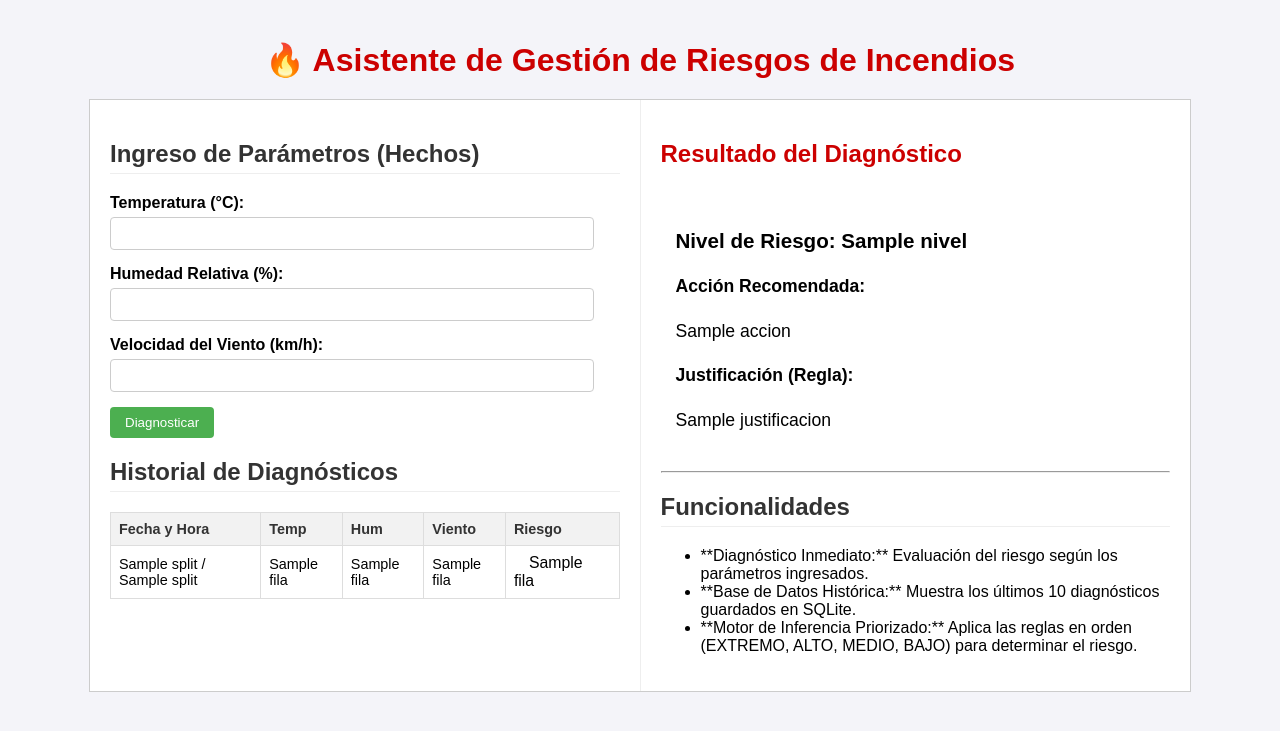
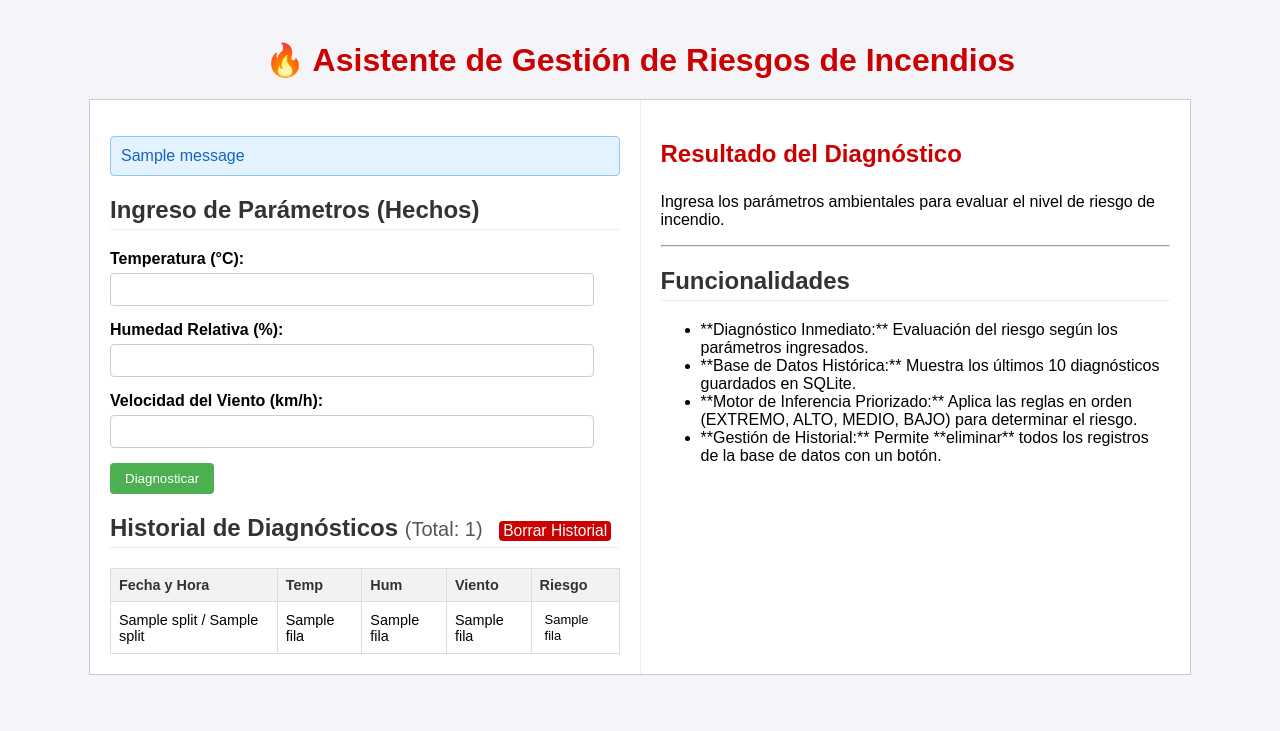
Before and after one commit to mmatus0/TP3-IA, a Flask app: template templates/index.html in a window 1280 px wide. Shown: the top 731 px of the page. Run offline with Flask 3, Linux system fonts and the light colour scheme; the template is opened without the code that fills it: most values are stand-ins (such as "Sample title", 1, 10 or a date in 2020); one stand-in notice (Sample message) is shown.

Commit message:
Toques finales y funcion de borrar historial

```diff
--- a/app.py
+++ b/app.py
@@ -1,14 +1,17 @@
 import json
 import sqlite3
 from datetime import datetime
-from flask import Flask, render_template, request
+# MODIFICADO: Añadir flash, redirect, url_for, session
+from flask import Flask, render_template, request, flash, redirect, url_for, session
 
 # --- Configuración Inicial ---
 app = Flask(__name__)
+# AÑADIDO: Clave secreta necesaria para usar session y flash
+app.secret_key = 'clave_secreta_facil_y_segura'
 REGLAS = [] # Base de Conocimiento (Reglas cargadas desde JSON)
 DB_NAME = "diagnosticos_riesgo.db" # Nombre del archivo SQLite
 
-# --- Funciones de Gestión de Reglas y Motor de Inferencia ---
+# --- Funciones de Gestión de Reglas y Motor de Inferencia (SIN CAMBIOS) ---
 
 def cargar_reglas():
     """Cargo la base de conocimiento (Reglas) desde el archivo JSON."""
@@ -72,7 +75,7 @@ def inferir_riesgo(datos_entrada):
     }
 
 
-  # ----- Base de Datos - SQLite -----
+  # ----- Base de Datos - SQLite (MANTENER) -----
 
 
 def init_db():
@@ -119,39 +122,81 @@ def obtener_diagnosticos():
         return cursor.fetchall()
 
 
+# AÑADIDO: Contador de registros
+def contar_registros():
+    """Obtiene el número total de diagnósticos guardados en la BDD."""
+    with sqlite3.connect(DB_NAME) as connexion:
+        cursor = connexion.cursor()
+        cursor.execute("SELECT COUNT(*) FROM diagnosticos")
+        return cursor.fetchone()[0]
 
-# ------ Flask -----
+
+# AÑADIDO: Función para eliminar historial
+@app.route("/eliminar_historial", methods=["POST", "GET"])
+def eliminar_historial():
+    """Elimina todos los registros de la tabla de diagnósticos."""
+    try:
+        with sqlite3.connect(DB_NAME) as connexion:
+            cursor = connexion.cursor()
+            cursor.execute("DELETE FROM diagnosticos")
+            connexion.commit()
+        flash('Historial de diagnósticos eliminado exitosamente.', 'success')
+    except Exception as e:
+        flash(f'Error al eliminar el historial: {e}', 'error')
+
+    # Redirige para refrescar el historial en la página principal
+    return redirect(url_for('index'))
+
+
+# ------ Flask: RUTA PRINCIPAL (MODIFICADA para PRG) -----
 @app.route("/", methods=["GET", "POST"])
 def index():
     cargar_reglas()
-    resultado = None
-    datos_entrada_display = {}
-    registros = obtener_diagnosticos() # Carga el historial al abrir la página
 
+    # 1. Handle POST (Diagnóstico)
     if request.method == "POST":
-        # Recolectar hechos (datos de entrada)
-        datos_entrada = {
-            'temperatura': request.form.get('temperatura'),
-            'humedad': request.form.get('humedad'),
-            'viento': request.form.get('viento')
-        }
-
-        datos_entrada_display = datos_entrada
+        try:
+            # Recolectar hechos y convertir a float
+            datos_entrada = {
+                'temperatura': float(request.form.get('temperatura')),
+                'humedad': float(request.form.get('humedad')),
+                'viento': float(request.form.get('viento'))
+            }
+        except ValueError:
+            flash("Error: Asegúrate de ingresar números válidos en todos los campos.", 'error')
+            return redirect(url_for('index'))
 
         # Llamar al Motor de Inferencia
         resultado = inferir_riesgo(datos_entrada)
 
-        # Guardar el nuevo riesgo y recargar el historial
+        # Guardar el nuevo riesgo
         guardar_diagnostico(datos_entrada, resultado)
-        registros = obtener_diagnosticos()
+
+        # PRG CLAVE: Guardar el resultado COMPLETO en la sesión antes de redirigir
+        session['last_result'] = resultado
+        session['last_inputs'] = datos_entrada # Guardar entradas para el mensaje flash
+
+        flash(f"Diagnóstico guardado con éxito. Riesgo: {resultado['nivel']}", 'success')
+
+        # REDIRECCIÓN: Evita la re-submisión al recargar (PRG)
+        return redirect(url_for('index'))
+
+    # 2. Handle GET (Carga Inicial o Después de Redirección)
+
+    # El formulario de entrada se pasará vacío, borrando los datos
+    datos_entrada_display = {}
+
+    registros = obtener_diagnosticos()
+    total_registros = contar_registros()
 
     # Renderizar la plantilla HTML
     return render_template("index.html",
-                           resultado=resultado,
+                           # NOTA: ya no se pasa 'resultado' aquí, se recupera en el HTML de la sesión
                            datos_entrada=datos_entrada_display,
-                           registros=registros)
+                           registros=registros,
+                           total_registros=total_registros)
 
-    # --- Función para Pruebas de Inferencia ---
+# --- Función para Pruebas de Inferencia (MANTENER) ---
 
 def ejecutar_pruebas_de_inferencia():
     """Define y ejecuta casos de prueba para validar el motor de inferencia (Reglas 1, 2, 3, 4)."""
@@ -196,7 +241,7 @@ def ejecutar_pruebas_de_inferencia():
     print(f"\n--- Resumen de Pruebas: {len(casos_prueba)} ejecutadas, {fallos} fallos. ---")
     return fallos == 0
 
-# --- Ejecución del Servidor ---
+# --- Ejecución del Servidor (MANTENER) ---
 if __name__ == "__main__":
     cargar_reglas()
     ejecutar_pruebas_de_inferencia()
--- a/templates/index.html
+++ b/templates/index.html
@@ -1,66 +1,221 @@
 <!DOCTYPE html>
 <html lang="es">
+
 <head>
     <meta charset="UTF-8">
     <meta name="viewport" content="width=device-width, initial-scale=1.0">
     <title>Asistente de Riesgo de Incendios</title>
     <style>
         /* Estilos generales */
-        body { font-family: Arial, sans-serif; margin: 0; padding: 20px; background-color: #f4f4f9; }
-        h1 { color: #cc0000; text-align: center; margin-bottom: 20px; }
-        h2 { border-bottom: 1px solid #eee; padding-bottom: 5px; margin-top: 20px; color: #333; }
+        body {
+            font-family: Arial, sans-serif;
+            margin: 0;
+            padding: 20px;
+            background-color: #f4f4f9;
+        }
+
+        h1 {
+            color: #cc0000;
+            text-align: center;
+            margin-bottom: 20px;
+        }
+
+        h2 {
+            border-bottom: 1px solid #eee;
+            padding-bottom: 5px;
+            margin-top: 20px;
+            color: #333;
+        }
 
         /* Estilos de la estructura de dos columnas */
-        .main-container { display: flex; width: 100%; max-width: 1100px; margin: 0 auto; background-color: white; border: 1px solid #ccc; }
-        .left-panel { flex: 1; padding: 20px; border-right: 1px solid #eee; }
-        .right-panel { flex: 1; padding: 20px; }
+        .main-container {
+            display: flex;
+            width: 100%;
+            max-width: 1100px;
+            margin: 0 auto;
+            background-color: white;
+            border: 1px solid #ccc;
+        }
+
+        .left-panel {
+            flex: 1;
+            padding: 20px;
+            border-right: 1px solid #eee;
+        }
+
+        .right-panel {
+            flex: 1;
+            padding: 20px;
+        }
 
         /* Estilos de formulario e inputs */
-        .form-group label { display: block; margin-bottom: 5px; font-weight: bold; }
-        .form-group input { width: 95%; padding: 8px; margin-bottom: 15px; border: 1px solid #ccc; border-radius: 4px; box-sizing: border-box; }
-        .button-diagnosticar { padding: 8px 15px; background-color: #4CAF50; color: white; border: none; border-radius: 4px; cursor: pointer; }
+        .form-group label {
+            display: block;
+            margin-bottom: 5px;
+            font-weight: bold;
+        }
+
+        .form-group input {
+            width: 95%;
+            padding: 8px;
+            margin-bottom: 15px;
+            border: 1px solid #ccc;
+            border-radius: 4px;
+            box-sizing: border-box;
+        }
+
+        .button-diagnosticar {
+            padding: 8px 15px;
+            background-color: #4CAF50;
+            color: white;
+            border: none;
+            border-radius: 4px;
+            cursor: pointer;
+        }
 
         /* Estilos de resultados */
-        .resultado { padding: 15px; margin-top: 10px; border-radius: 5px; font-size: 1.1em; }
-        .riesgo-EXTREMO { background-color: #fdd; border: 1px solid red; color: #a00; }
-        .riesgo-ALTO { background-color: #ffe0b2; border: 1px solid orange; color: #d65a00; }
-        .riesgo-MEDIO { background-color: #fff8e1; border: 1px solid gold; color: #a1887f; }
-        .riesgo-BAJO { background-color: #e8f5e9; border: 1px solid green; color: #388e3c; }
-        .riesgo-NO\.CLASIFICADO { background-color: #eee; border: 1px solid #999; color: #555; }
+        .resultado {
+            padding: 15px;
+            margin-top: 10px;
+            border-radius: 5px;
+            font-size: 1.1em;
+        }
+
+        .riesgo-EXTREMO {
+            background-color: #fdd;
+            border: 1px solid red;
+            color: #a00;
+        }
+
+        .riesgo-ALTO {
+            background-color: #ffe0b2;
+            border: 1px solid orange;
+            color: #d65a00;
+        }
+
+        .riesgo-MEDIO {
+            background-color: #fff8e1;
+            border: 1px solid gold;
+            color: #a1887f;
+        }
+
+        .riesgo-BAJO {
+            background-color: #e8f5e9;
+            border: 1px solid green;
+            color: #388e3c;
+        }
+
+        .riesgo-NO\.CLASIFICADO {
+            background-color: #eee;
+            border: 1px solid #999;
+            color: #555;
+        }
 
         /* Estilos de la tabla de historial */
-        table { width: 100%; border-collapse: collapse; margin-top: 15px; font-size: 0.9em; }
-        th, td { border: 1px solid #ddd; padding: 8px; text-align: left; }
-        th { background-color: #f2f2f2; color: #333; }
+        table {
+            width: 100%;
+            border-collapse: collapse;
+            margin-top: 15px;
+            font-size: 0.9em;
+        }
+
+        th,
+        td {
+            border: 1px solid #ddd;
+            padding: 8px;
+            text-align: left;
+        }
+
+        th {
+            background-color: #f2f2f2;
+            color: #333;
+        }
+
+        /* CORRECCIÓN VISUAL: Estilos adicionales para corregir la alineación del historial */
+        .left-panel .resultado {
+            display: inline-block;
+            /* CLAVE para que el span respete la altura de la fila */
+            padding: 2px 5px;
+            /* Padding reducido para mejor ajuste */
+            font-size: 0.9em;
+            margin: 0;
+            line-height: 1.2;
+        }
+
+        /* Estilos para el mensaje Flash */
+        .flashes {
+            list-style: none;
+            padding: 10px;
+            background-color: #e3f2fd;
+            border: 1px solid #90caf9;
+            color: #1565c0;
+            border-radius: 4px;
+            margin-bottom: 20px;
+        }
+
+        .flashes.error {
+            background-color: #ffebee;
+            border-color: #ef9a9a;
+            color: #c62828;
+        }
+
+        .flashes.success {
+            background-color: #e8f5e9;
+            border-color: #a5d6a7;
+            color: #2e7d32;
+        }
     </style>
 </head>
+
 <body>
     <h1>🔥 Asistente de Gestión de Riesgos de Incendios</h1>
 
     <div class="main-container">
 
         <div class="left-panel">
+
+            {% with messages = get_flashed_messages(with_categories=true) %}
+            {% if messages %}
+            <ul class="flashes">
+                {% for category, message in messages %}
+                <li class="{{ category }}">{{ message }}</li>
+                {% endfor %}
+            </ul>
+            {% endif %}
+            {% endwith %}
             <h2>Ingreso de Parámetros (Hechos)</h2>
             <form method="post">
                 <div class="form-group">
                     <label for="temperatura">Temperatura (°C):</label>
                     <input type="number" step="0.1" name="temperatura" id="temperatura" required
-                           value="{{ datos_entrada.temperatura if datos_entrada.temperatura else '' }}">
+                        value="{{ datos_entrada.temperatura if datos_entrada.temperatura else '' }}">
                 </div>
                 <div class="form-group">
                     <label for="humedad">Humedad Relativa (%):</label>
                     <input type="number" step="0.1" name="humedad" id="humedad" required
-                           value="{{ datos_entrada.humedad if datos_entrada.humedad else '' }}">
+                        value="{{ datos_entrada.humedad if datos_entrada.humedad else '' }}">
                 </div>
                 <div class="form-group">
                     <label for="viento">Velocidad del Viento (km/h):</label>
                     <input type="number" step="0.1" name="viento" id="viento" required
-                           value="{{ datos_entrada.viento if datos_entrada.viento else '' }}">
+                        value="{{ datos_entrada.viento if datos_entrada.viento else '' }}">
                 </div>
                 <button type="submit" class="button-diagnosticar">Diagnosticar</button>
             </form>
 
-            <h2>Historial de Diagnósticos</h2>
+            <h2>
+                Historial de Diagnósticos
+                {% if total_registros is not none %}
+                <small style="font-weight: normal; color: #555;">(Total: {{ total_registros }})</small>
+                <a href="{{ url_for('eliminar_historial') }}"
+                    onclick="return confirm('¿Estás seguro de que quieres eliminar TODO el historial de diagnósticos?');">
+                    <button class="button-diagnosticar"
+                        style="background-color: #cc0000; padding: 1px 4px; font-size: 0.65em; margin-left: 10px;">
+                        Borrar Historial
+                    </button>
+                </a>
+                {% endif %}
+            </h2>
             {% if registros %}
             <table>
                 <thead>
@@ -91,15 +246,16 @@
 
         <div class="right-panel">
             <h2 style="color: #cc0000; border-bottom: none;">Resultado del Diagnóstico</h2>
-            {% if resultado %}
-            <div class="resultado riesgo-{{ resultado.nivel.replace(' ', '.') }}">
-                <h3>Nivel de Riesgo: {{ resultado.nivel }}</h3>
+            {% set res = session.pop('last_result', none) %}
+            {% if res %}
+            <div class="resultado riesgo-{{ res.nivel.replace(' ', '.') }}">
+                <h3>Nivel de Riesgo: {{ res.nivel }}</h3>
 
                 <h4>Acción Recomendada:</h4>
-                <p>{{ resultado.accion }}</p>
+                <p>{{ res.accion }}</p>
 
                 <h4>Justificación (Regla):</h4>
-                <p>{{ resultado.justificacion }}</p>
+                <p>{{ res.justificacion }}</p>
             </div>
             {% else %}
             <p>Ingresa los parámetros ambientales para evaluar el nivel de riesgo de incendio.</p>
@@ -111,9 +267,13 @@
             <ul>
                 <li>**Diagnóstico Inmediato:** Evaluación del riesgo según los parámetros ingresados.</li>
                 <li>**Base de Datos Histórica:** Muestra los últimos 10 diagnósticos guardados en SQLite.</li>
-                <li>**Motor de Inferencia Priorizado:** Aplica las reglas en orden (EXTREMO, ALTO, MEDIO, BAJO) para determinar el riesgo.</li>
+                <li>**Motor de Inferencia Priorizado:** Aplica las reglas en orden (EXTREMO, ALTO, MEDIO, BAJO) para
+                    determinar el riesgo.</li>
+                <li>**Gestión de Historial:** Permite **eliminar** todos los registros de la base de datos con un botón.
+                </li>
             </ul>
         </div>
     </div>
 </body>
+
 </html>
```
